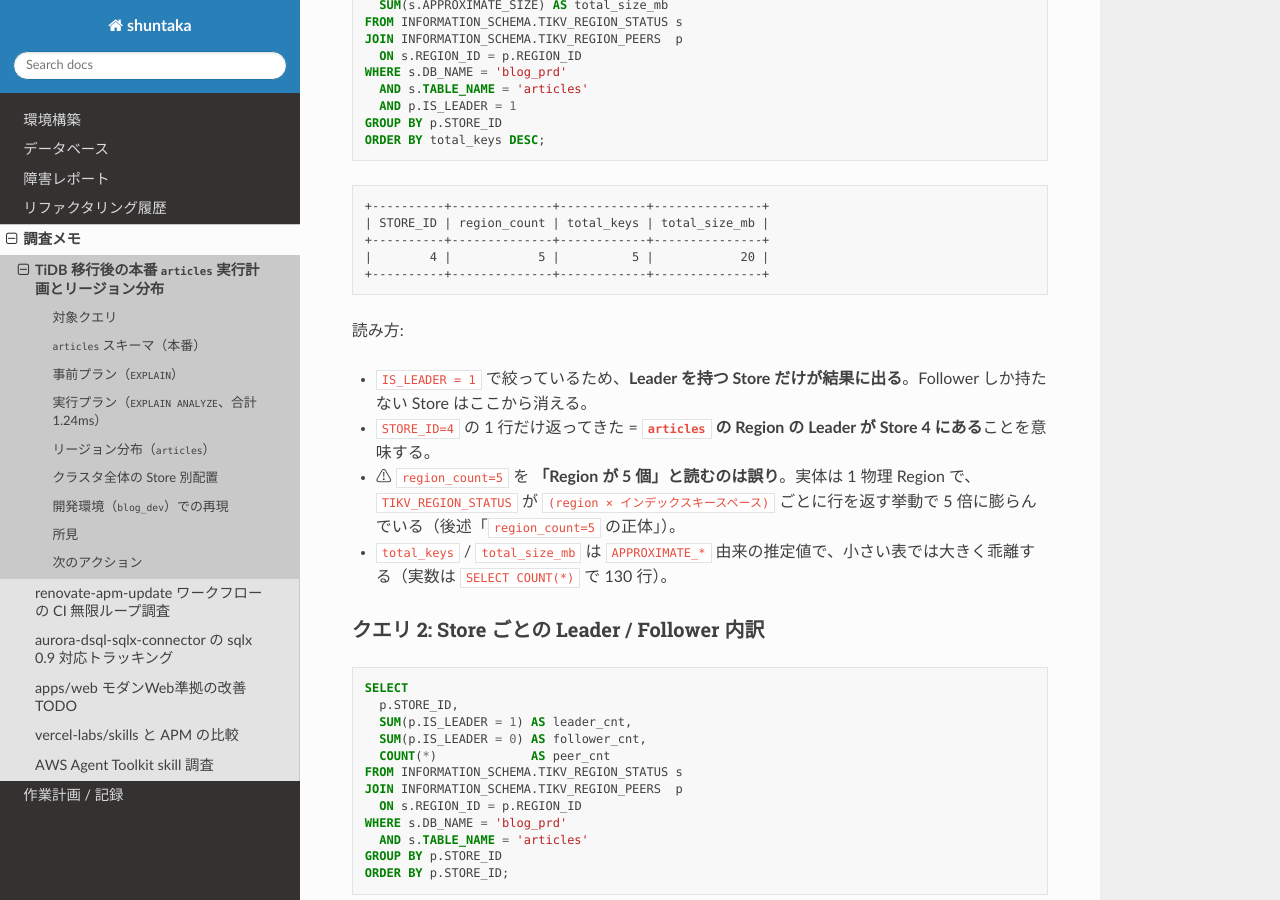
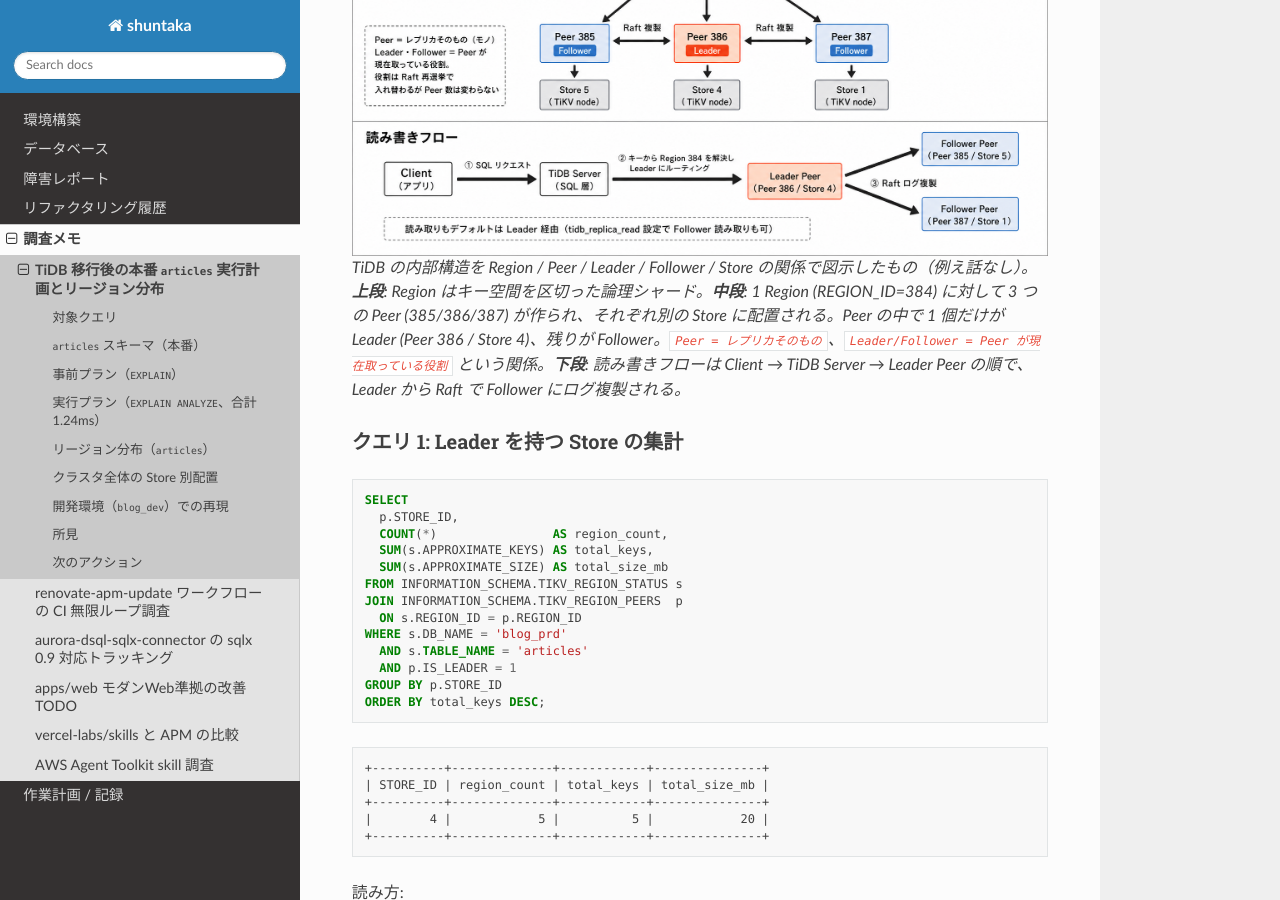
Before and after one commit to shuntaka9576/shuntaka-dev, a Sphinx documentation site: the page built from docs/source/survey/2026-06-28-tidb.md, in a window 1280 px wide and 900 px high, scrolled down 3684 px. Built offline with Sphinx 7.4.7 and the Read the Docs theme 3.1.0, drawn with Linux system fonts in a browser that asks for light colours; pages that are not in the unit, such as notebooks, are missing from menus.

Commit message:
docs: add TiDB region internals diagram

````diff
--- a/docs/source/survey/2026-06-28-tidb.md
+++ b/docs/source/survey/2026-06-28-tidb.md
@@ -103,6 +103,13 @@ Sort_10           40       root
 | **Region** | TiKV 内データをキー範囲で切った 1 シャード。デフォルト ~96MB で自動分割                                       |
 | **Peer**   | Region のレプリカ。本クラスタはレプリカ数 3 で運用しているため、1 Region = 3 Peer                             |
 | **Leader** | 3 Peer のうち読み書きを実際に処理する 1 個。残り 2 個は Follower として待機（既定では読み取りも Leader 経由） |
+
+```{figure} 2026-06-28-tidb/tidb-region-peer-leader-internals.png
+:alt: TiDB の内部構造 — Region / Peer / Leader / Follower / Store の関係
+:width: 100%
+
+TiDB の内部構造を Region / Peer / Leader / Follower / Store の関係で図示したもの（例え話なし）。**上段**: Region はキー空間を区切った論理シャード。**中段**: 1 Region (REGION_ID=384) に対して 3 つの Peer (385/386/387) が作られ、それぞれ別の Store に配置される。Peer の中で 1 個だけが Leader (Peer 386 / Store 4)、残りが Follower。`Peer = レプリカそのもの`、`Leader/Follower = Peer が現在取っている役割` という関係。**下段**: 読み書きフローは Client → TiDB Server → Leader Peer の順で、Leader から Raft で Follower にログ複製される。
+```
 
 ### クエリ 1: Leader を持つ Store の集計
 
````
Also changed, not shown: docs/source/survey/2026-06-28-tidb/tidb-region-peer-leader-internals.png (added).
